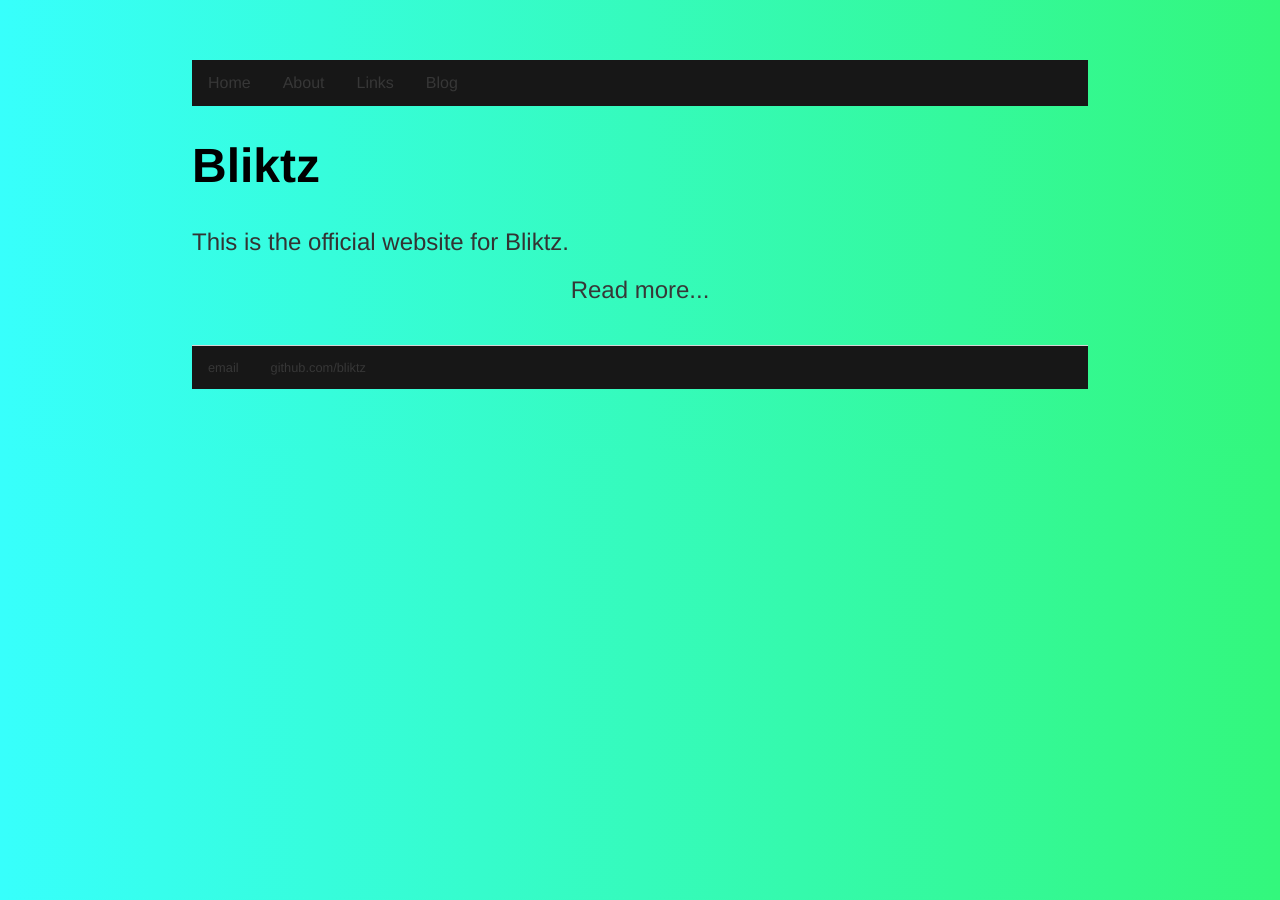
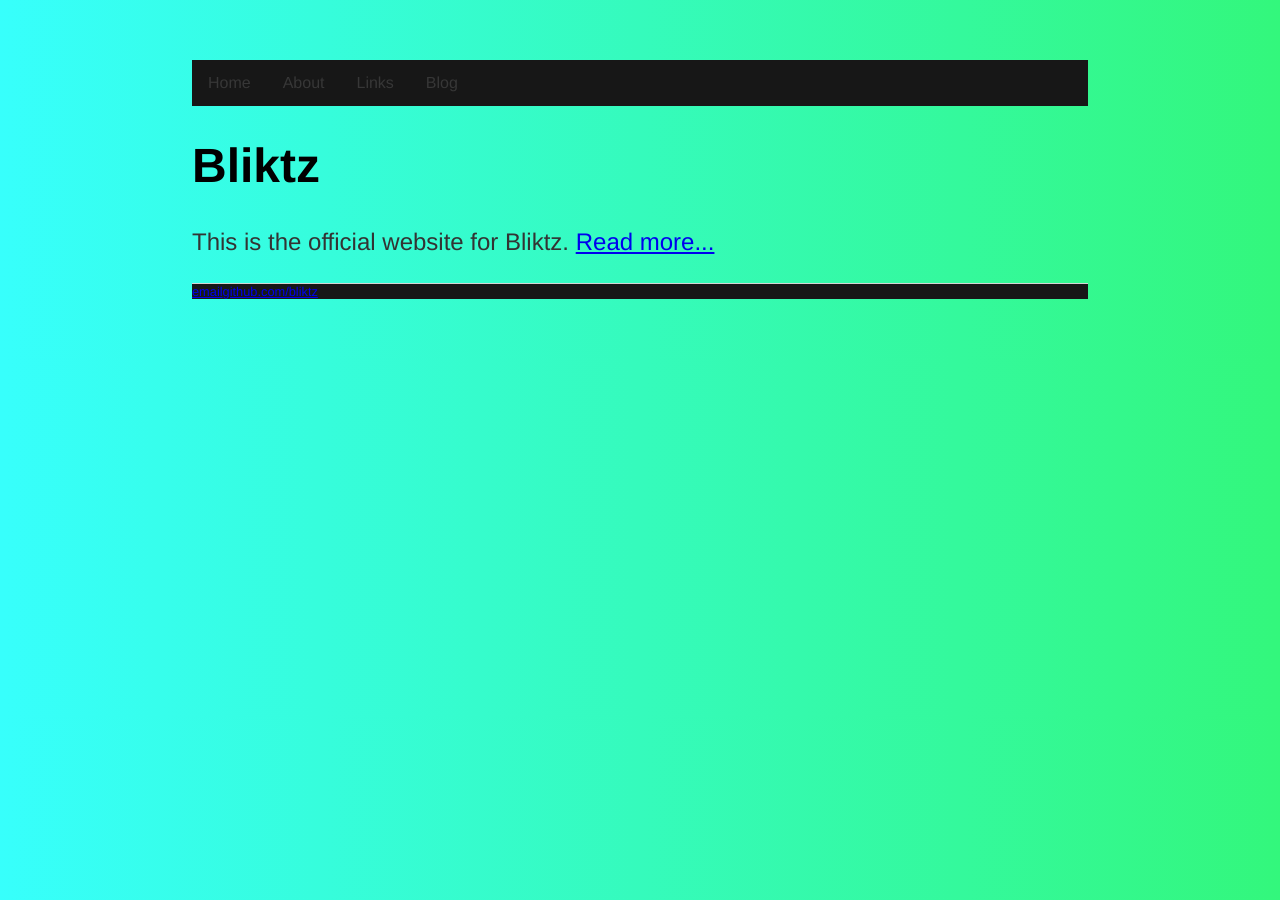
Before and after one commit to bliktz/bliktz.github.io, a Jekyll site: the page built from index.html, in a window 1280 px wide. Built offline with Jekyll 4.4.1, drawn with Linux system fonts in a browser that asks for light colours.

Commit message:
Update main.css

```diff
--- a/css/main.css
+++ b/css/main.css
@@ -15,7 +15,7 @@ nav ul li, footer ul li {
     float: left;
     color: #fffef7;
 }
-a {
+nav ul li a {
     display: block;
     color: #373737;
     text-align: center;
```
